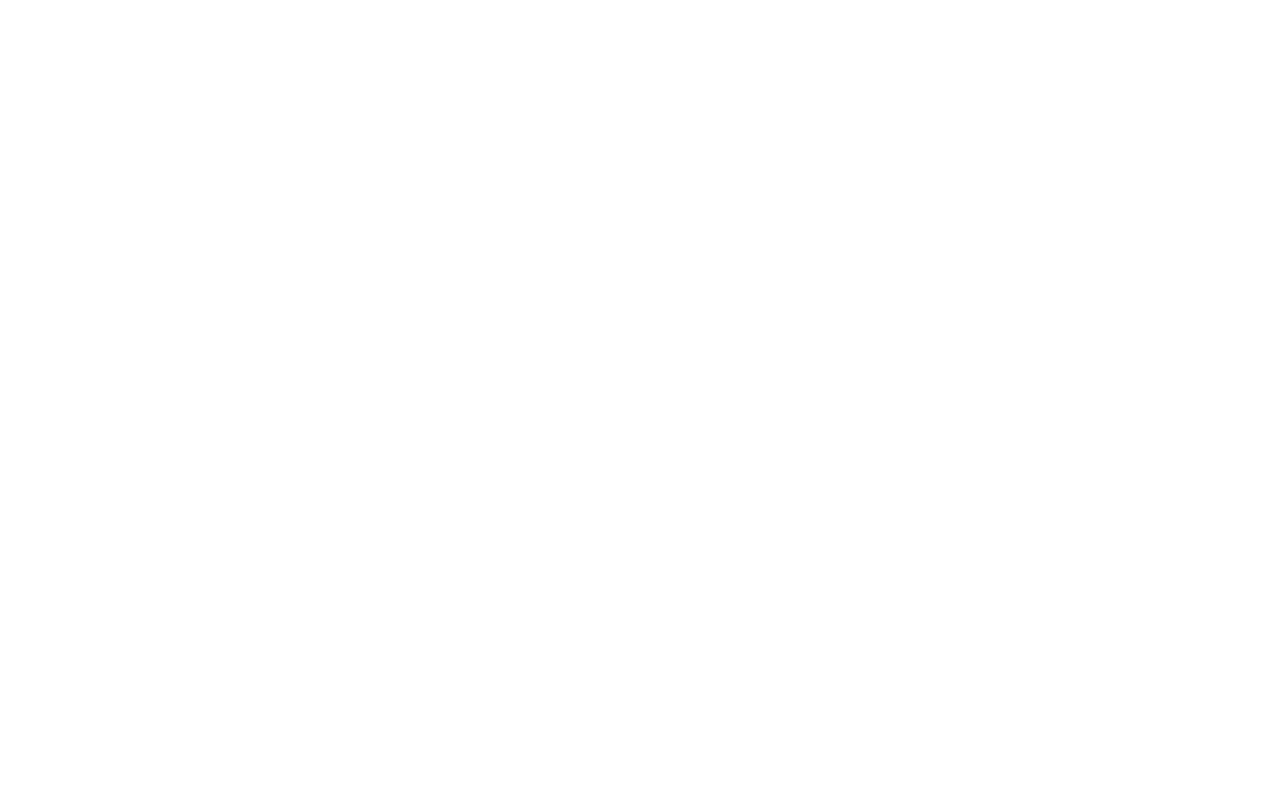
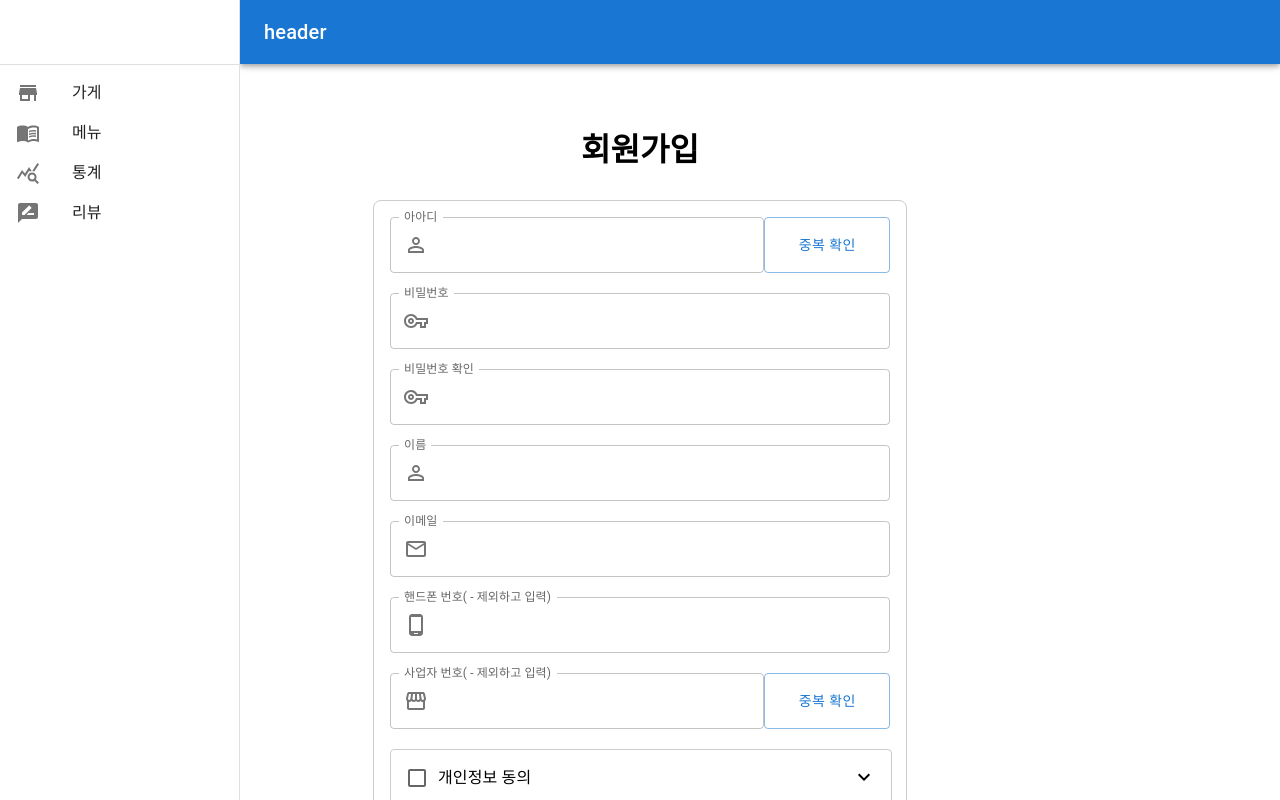
Before and after one commit to hiy0ung/yumyum_web, a React (Create React App) app in the folder yumyum_front/: page /signUp in a window 1280 px wide. Before the commit this address had no page. Shown: the top 800 px of the page. Built offline with nearby package versions, Linux system fonts and the light colour scheme.

Commit message:
20241126 pcw

```diff
--- a/yumyum_front/src/App.tsx
+++ b/yumyum_front/src/App.tsx
@@ -1,19 +1,26 @@
-import React from 'react';
-import './App.css';
-import { Route, Routes } from 'react-router-dom';
-import {AUTH_PATH_SIGN_UP, REVIEW_PATH, STATS_MENU } from './constants';
-import Review from './views/Review/Review';
-import MenusStats from './views/Stats/MenusStats';
-import SignUp from './views/Authentication/SignUp/SignUp';
+import React from "react";
+import "./App.css";
+import { Route, Routes } from "react-router-dom";
+import { AUTH_PATH_SIGN_UP, REVIEW_PATH, STATS_MENU } from "./constants";
+import Review from "./views/Review/Review";
+import MenusStats from "./views/Stats/MenusStats";
+import SignUp from "./views/Authentication/SignUp/SignUp";
+import Header from "./layouts/Header/index";
+import Footer from "./layouts/Footer";
+import SideBar from "./layouts/sideBar"
 
 function App() {
   return (
     <div className="App">
+      <Header />
+      <SideBar/>
       <Routes>
-        <Route path={AUTH_PATH_SIGN_UP} element={<SignUp/>}></Route>
+        <Route path={AUTH_PATH_SIGN_UP} element={<SignUp />}></Route>
         <Route path={REVIEW_PATH} element={<Review />}></Route>
         <Route path={STATS_MENU} element={<MenusStats />}></Route>
+        <Route path="/signUp" element={<SignUp />} />
       </Routes>
+      <Footer />
     </div>
   );
 }
--- a/yumyum_front/src/layouts/Footer/index.tsx
+++ b/yumyum_front/src/layouts/Footer/index.tsx
@@ -1,7 +1,11 @@
-import React from 'react'
+import Box from "@mui/material/Box";
 
-export default function index() {
+export default function Footer() {
   return (
-    <div>index</div>
-  )
+    <Box>
+        <Box component="footer" sx={{ py: 2, textAlign: "center", borderTop: "1px solid #ccc", mt: "auto", marginTop: "20px", width: "100%"}}>
+          © 2024 Your Company
+        </Box>
+      </Box>
+  );
 }
--- a/yumyum_front/src/layouts/Header/index.tsx
+++ b/yumyum_front/src/layouts/Header/index.tsx
@@ -1,7 +1,27 @@
-import React from 'react'
+import * as React from "react";
+import Box from "@mui/material/Box";
+import CssBaseline from "@mui/material/CssBaseline";
+import AppBar from "@mui/material/AppBar";
+import Toolbar from "@mui/material/Toolbar";
+import Typography from "@mui/material/Typography";
+import { FormGroup } from "@mui/material";
 
-export default function index() {
+const drawerWidth = 240;
+
+export default function Header() {
   return (
-    <div>index</div>
-  )
+    <Box sx={{ display: "flex", marginBottom : "100px"}}>
+      {/* <CssBaseline /> */}
+      <AppBar
+        position="fixed"
+        sx={{ width: `calc(100% - ${drawerWidth}px)`, ml: `${drawerWidth}px`}}
+      >
+        <Toolbar>
+          <Typography variant="h6" noWrap component="div">
+            <FormGroup>header</FormGroup>
+          </Typography>
+        </Toolbar>
+      </AppBar>
+      </Box>
+  );
 }
--- /dev/null
+++ b/yumyum_front/src/layouts/sideBar/index.tsx
@@ -0,0 +1,63 @@
+import * as React from "react";
+import Box from "@mui/material/Box";
+import Drawer from "@mui/material/Drawer";
+import Toolbar from "@mui/material/Toolbar";
+import List from "@mui/material/List";
+import Typography from "@mui/material/Typography";
+import Divider from "@mui/material/Divider";
+import ListItem from "@mui/material/ListItem";
+import ListItemButton from "@mui/material/ListItemButton";
+import StoreIcon from "@mui/icons-material/Store";
+import MenuBookIcon from "@mui/icons-material/MenuBook";
+import QueryStatsIcon from "@mui/icons-material/QueryStats";
+import RateReviewIcon from "@mui/icons-material/RateReview";
+import { ListItemIcon } from "@mui/material";
+import { Link } from "react-router-dom";
+
+const drawerWidth = 240;
+
+export default function SideBar() {
+
+  const links = [
+    {to: 'api/v1/stores', label: '가게', icon: <StoreIcon />},
+    { to: '/api/v1/menus', label: '메뉴', icon: <MenuBookIcon />},
+    { to: '/api/v1/stats', label: '통계', icon: <QueryStatsIcon /> },
+    { to: '/api/v1/reviews', label: '리뷰', icon: <RateReviewIcon /> }
+  ];
+
+  return (
+    <Box sx={{ display: "flex" }}>
+      <Drawer
+        sx={{
+          width: drawerWidth,
+          flexShrink: 0,
+          "& .MuiDrawer-paper": {
+            width: drawerWidth,
+            boxSizing: "border-box",
+          },
+        }}
+        variant="permanent"
+        anchor="left"
+      >
+        <Toolbar />
+        {/* 사이트 로고 들어갈 자리 */}
+        <Divider />
+        <List
+        >
+          {links.map(({to, label, icon}) => (
+            <ListItem key={to} disablePadding>
+              <ListItemButton component={Link} to={to}>
+                <ListItemIcon>
+                  {icon}
+                </ListItemIcon>
+                <Typography variant="body1" color="textPrimary">
+                  {label}
+                </Typography>
+              </ListItemButton>
+            </ListItem>
+          ))}
+        </List>
+      </Drawer>
+    </Box>
+  );
+}
```
